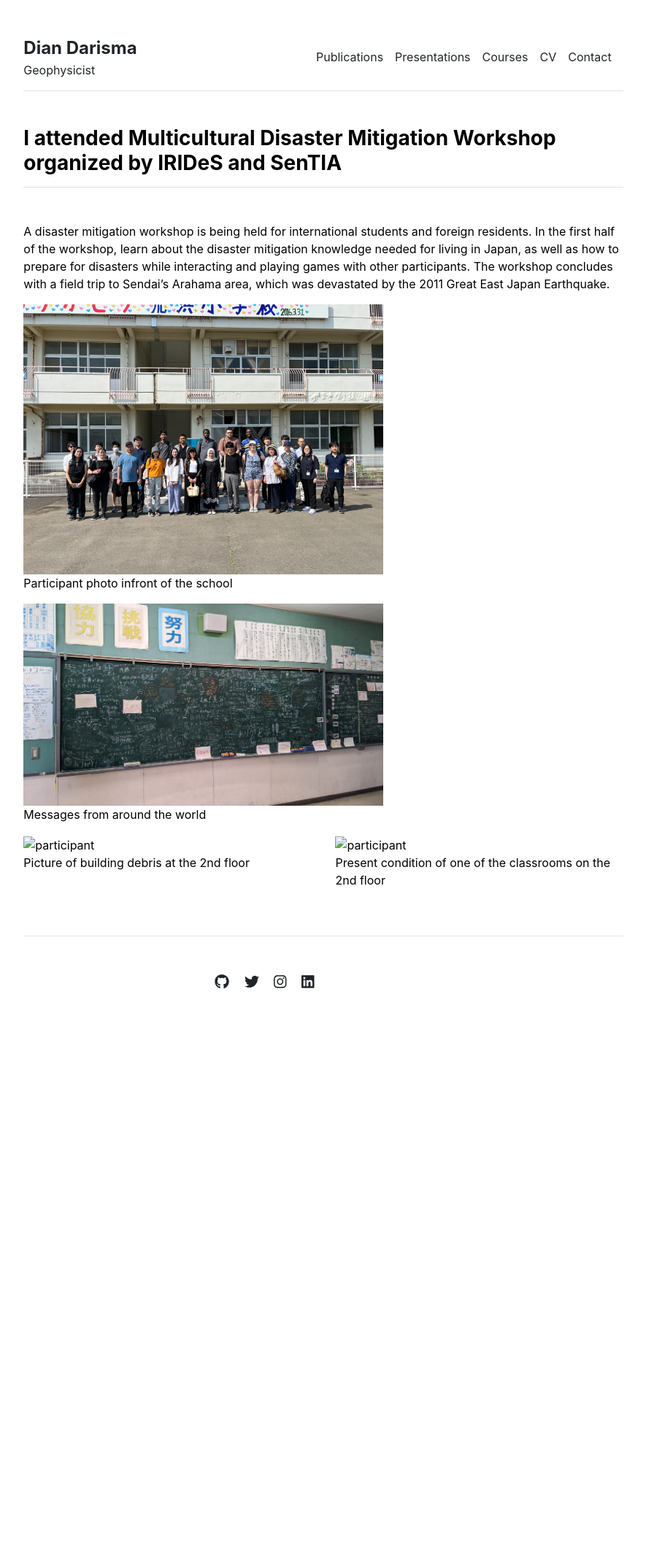
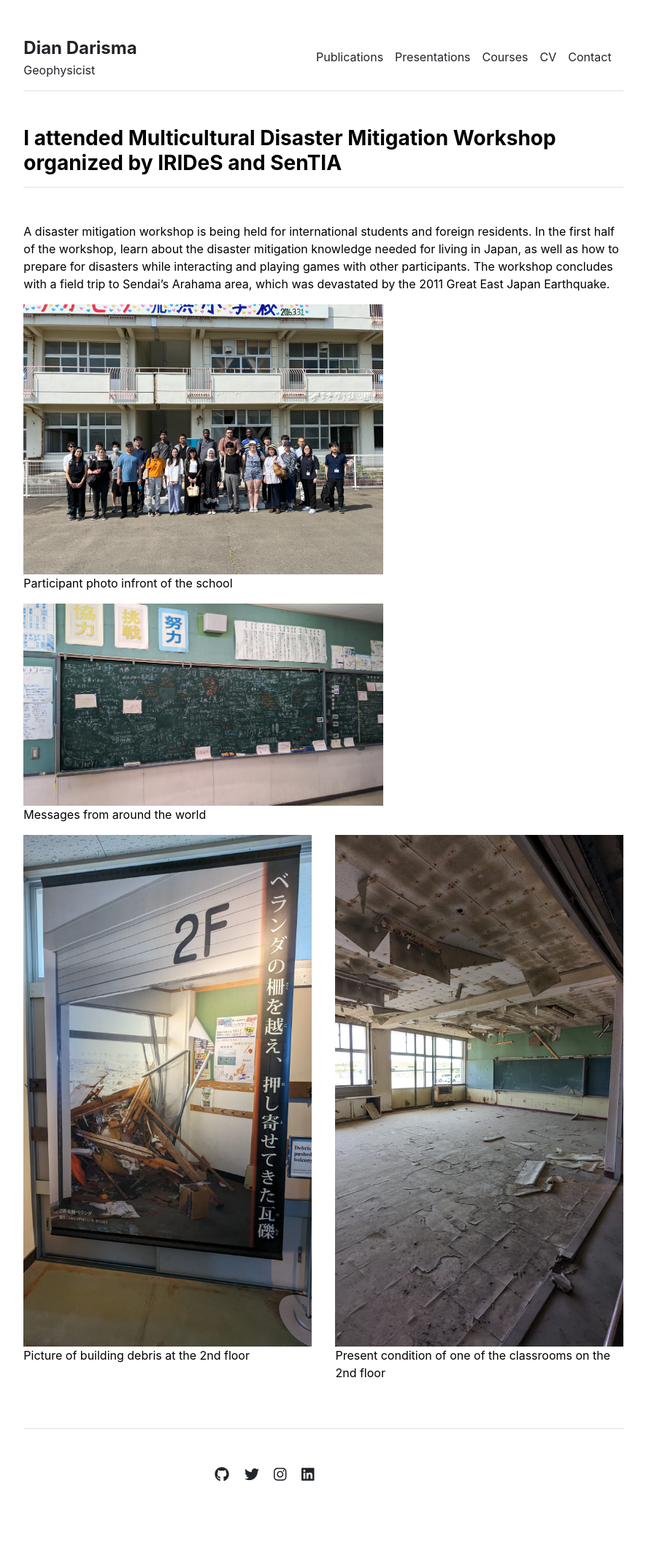
Before and after one commit to diandarisma/diandarisma.github.io, a Jekyll site: the page built from _posts/2023-06-17-DMW.md, in a window 1280 px wide. Shown: the whole page at 73% size, without its empty margins (197-1082 px from the left). Built offline with Jekyll 4.4.1, drawn with Linux system fonts in a browser that asks for light colours; before the commit the page ends 1457 px from its top, so only the background shows below that.

Commit message:
Update 2023-06-17-DMW.md

```diff
--- a/_posts/2023-06-17-DMW.md
+++ b/_posts/2023-06-17-DMW.md
@@ -33,12 +33,12 @@ devastated by the 2011 Great East Japan Earthquake.
 
 <div class="image-container">
   <figure>
-    <img src="/path/to/dmw3.jpeg" alt="participant" width="100%">
+    <img src="/assets/img/dmw/dmw3.jpeg" alt="participant" width="100%">
     <figcaption>Picture of building debris at the 2nd floor</figcaption>
   </figure>
 
   <figure>
-    <img src="/path/to/dmw4.jpeg" alt="participant" width="100%">
+    <img src="/assets/img/dmw/dmw4.jpeg" alt="participant" width="100%">
     <figcaption>Present condition of one of the classrooms on the 2nd floor</figcaption>
   </figure>
 </div>
```
